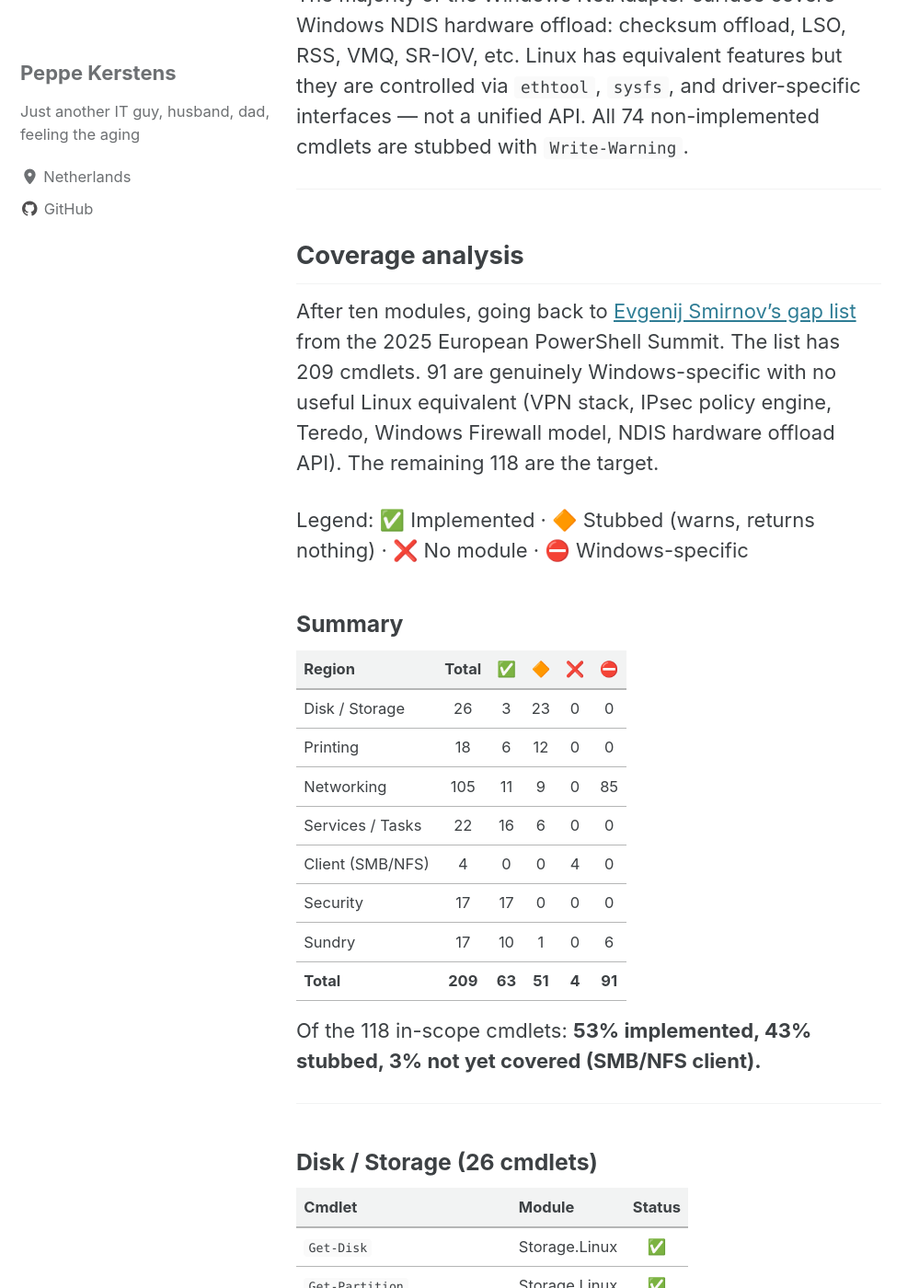
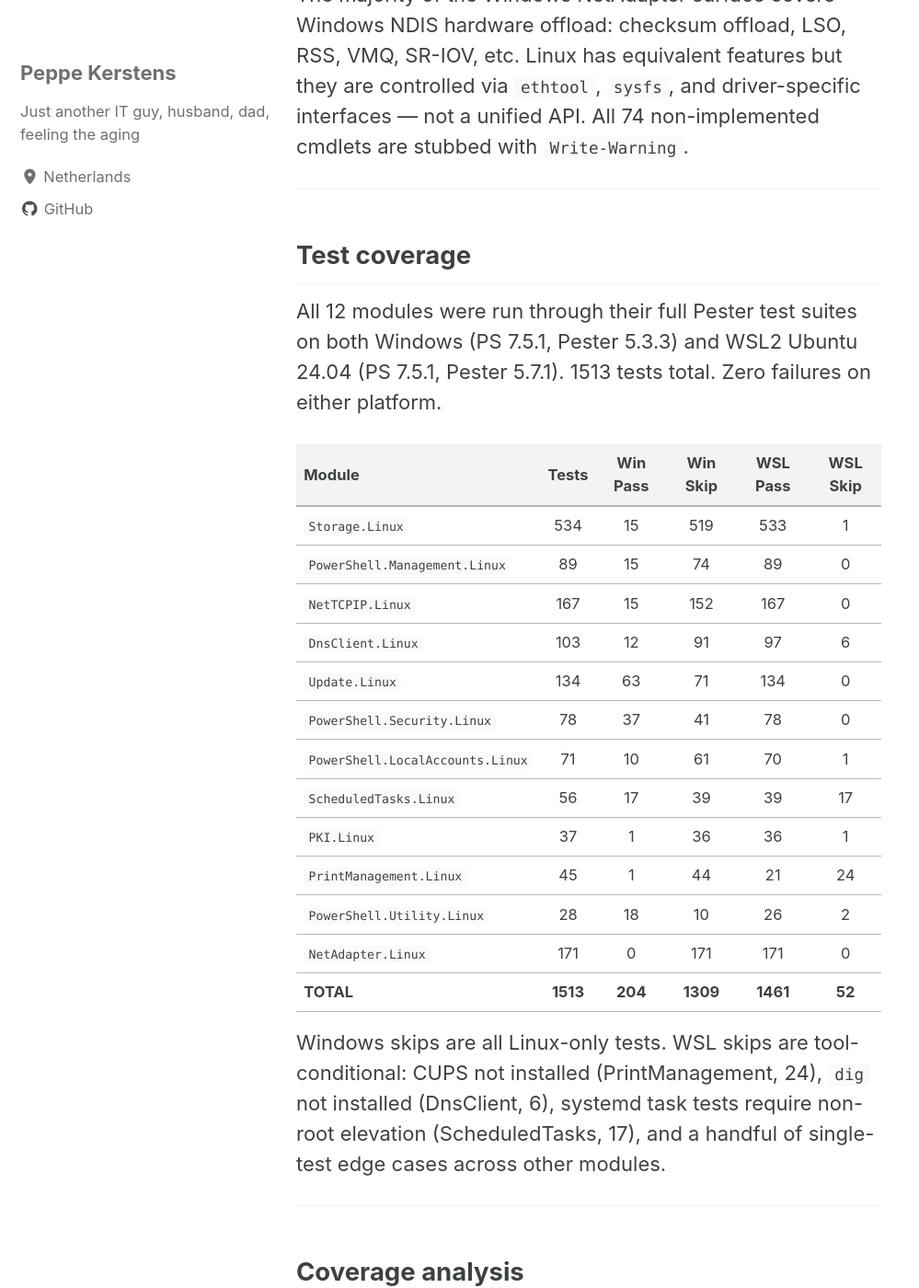
Before and after one commit to peppekerstens/peppekerstens.github.io, a Jekyll site: the page built from _posts/2026-05-08-building-the-modules-linux-command-wrapping-part-8.md, in a window 1280 px wide and 1400 px high, scrolled down 18709 px. Shown: the whole window at 92% size, without its empty margins (0-999 px from the left). Built offline with Jekyll 4.4.1, drawn with Linux system fonts in a browser that asks for light colours; cached includes are drawn as plain includes; some of the changed text lies outside the part shown.

Commit message:
Part 8: add test coverage section (1513 tests, 0 failures)

```diff
--- a/_posts/2026-05-08-building-the-modules-linux-command-wrapping-part-8.md
+++ b/_posts/2026-05-08-building-the-modules-linux-command-wrapping-part-8.md
@@ -336,6 +336,30 @@ The majority of the Windows NetAdapter surface covers Windows NDIS hardware offl
 
 ---
 
+## Test coverage
+
+All 12 modules were run through their full Pester test suites on both Windows (PS 7.5.1, Pester 5.3.3) and WSL2 Ubuntu 24.04 (PS 7.5.1, Pester 5.7.1). 1513 tests total. Zero failures on either platform.
+
+| Module | Tests | Win Pass | Win Skip | WSL Pass | WSL Skip |
+|---|:---:|:---:|:---:|:---:|:---:|
+| `Storage.Linux` | 534 | 15 | 519 | 533 | 1 |
+| `PowerShell.Management.Linux` | 89 | 15 | 74 | 89 | 0 |
+| `NetTCPIP.Linux` | 167 | 15 | 152 | 167 | 0 |
+| `DnsClient.Linux` | 103 | 12 | 91 | 97 | 6 |
+| `Update.Linux` | 134 | 63 | 71 | 134 | 0 |
+| `PowerShell.Security.Linux` | 78 | 37 | 41 | 78 | 0 |
+| `PowerShell.LocalAccounts.Linux` | 71 | 10 | 61 | 70 | 1 |
+| `ScheduledTasks.Linux` | 56 | 17 | 39 | 39 | 17 |
+| `PKI.Linux` | 37 | 1 | 36 | 36 | 1 |
+| `PrintManagement.Linux` | 45 | 1 | 44 | 21 | 24 |
+| `PowerShell.Utility.Linux` | 28 | 18 | 10 | 26 | 2 |
+| `NetAdapter.Linux` | 171 | 0 | 171 | 171 | 0 |
+| **TOTAL** | **1513** | **204** | **1309** | **1461** | **52** |
+
+Windows skips are all Linux-only tests. WSL skips are tool-conditional: CUPS not installed (PrintManagement, 24), `dig` not installed (DnsClient, 6), systemd task tests require non-root elevation (ScheduledTasks, 17), and a handful of single-test edge cases across other modules.
+
+---
+
 ## Coverage analysis
 
 After ten modules, going back to [Evgenij Smirnov's gap list](https://github.com/psconfeu/2025/blob/main/Evgenij%20Smirnov/Linux/00-inthebox/MissingCmdletsGroupedSorted.ps1) from the 2025 European PowerShell Summit. The list has 209 cmdlets. 91 are genuinely Windows-specific with no useful Linux equivalent (VPN stack, IPsec policy engine, Teredo, Windows Firewall model, NDIS hardware offload API). The remaining 118 are the target.
```
